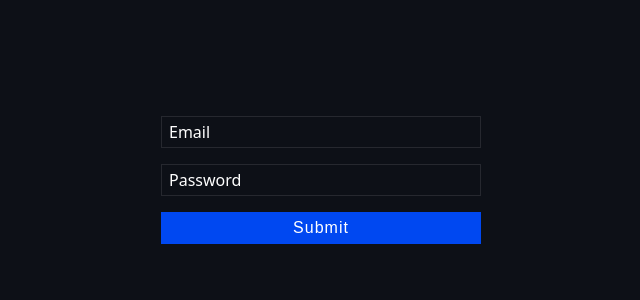
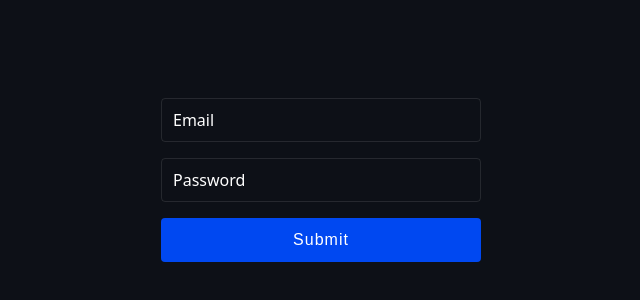
Before and after one commit to ifeola/input_focus, a plain HTML site: page index.html in a window 1280 px wide. Shown: the part 220-520 px from the top of the page, without its empty margins (319-959 px from the left). Drawn offline with Linux system fonts and the light colour scheme.

Commit message:
initial changes

```diff
--- a/style.css
+++ b/style.css
@@ -36,13 +36,13 @@ input {
 	border: 1px solid rgba(255, 255, 255, 0.1);
 	font-size: 1rem;
 	color: #ffffff;
-	padding: 6px 8px;
+	padding-inline: 0.75rem;
 }
 
 label {
 	position: absolute;
 	top: 50%;
-	left: 8px;
+	inset-inline-start: 0.75rem;
 	transform: translateY(-50%);
 	pointer-events: none;
 	transition: all 0.3s cubic-bezier(0.175, 0.885, 0.32, 1.275);
@@ -59,10 +59,15 @@ label {
 button {
 	color: #ffffff;
 	background-color: #0048f1;
-	block-size: 2rem;
 	font-size: 1rem;
 	border: none;
 	font-weight: 500;
 	cursor: pointer;
 	letter-spacing: 1px;
 }
+
+input,
+button {
+	block-size: 2.75rem;
+	border-radius: 4px;
+}
```
Also changed, not shown: index.js (added).
